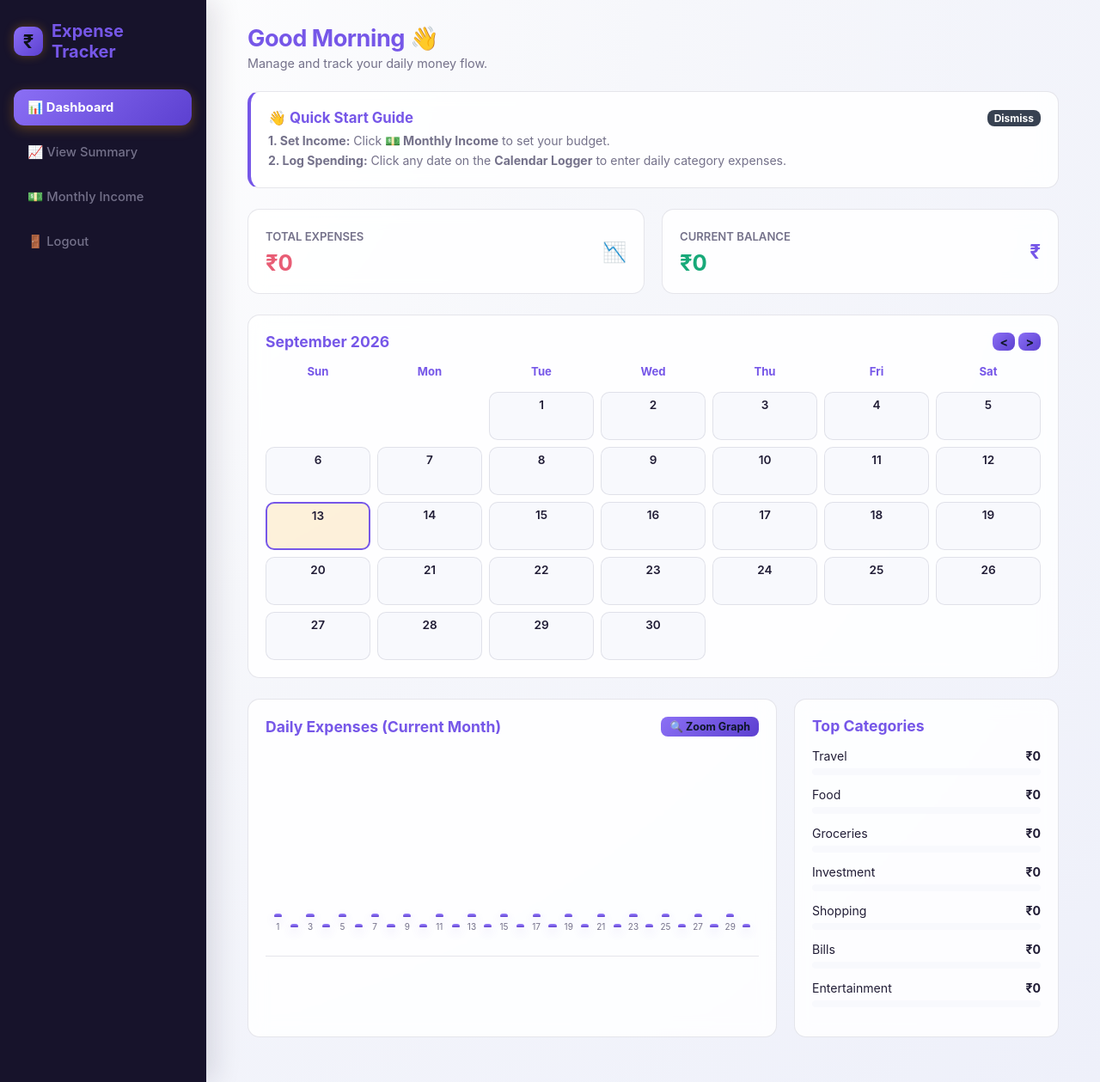
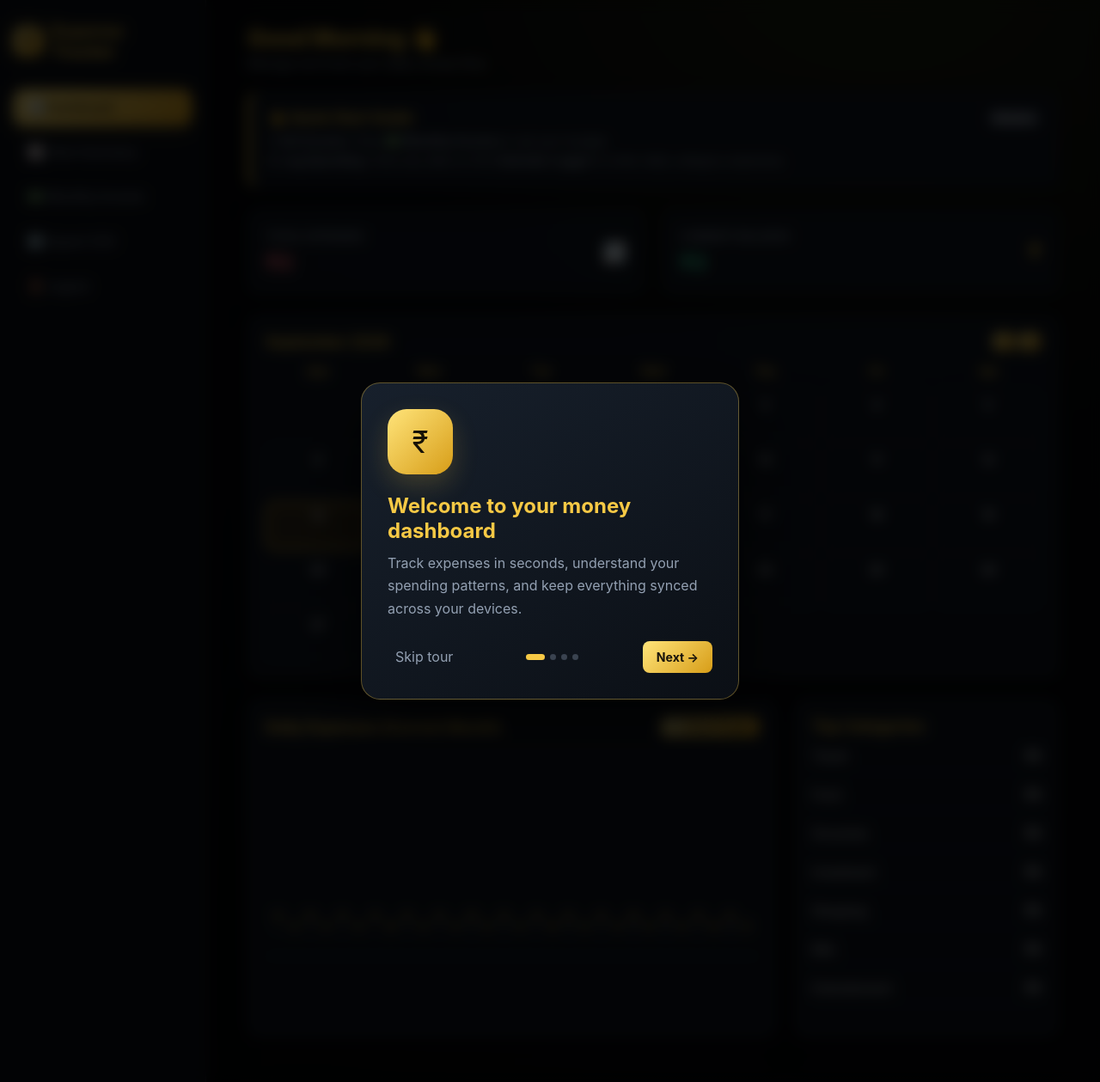
Before and after one commit to srijee31/Expense_calculator, a Flask app: page / in a window 1280 px wide. Shown: the whole page at 86% size. Run offline with Flask 3, Linux system fonts and the light colour scheme; some libraries are stand-ins or nearby versions.

Commit message:
Add dark yellow theme and guided onboarding

```diff
--- a/templates/index.html
+++ b/templates/index.html
@@ -12,28 +12,28 @@
 
   <style>
     :root {
-      --bg-color: #f6f7fb;
-      --sidebar-bg: #17132b;
-      --card-bg: rgba(255, 255, 255, 0.86);
-      --card-inner: #f8f9fd;
-      --primary-gold: #7657e8;
-      --primary-hover: #6042d0;
-      --text-main: #211d36;
-      --text-muted: #74718a;
-      --border-color: rgba(35, 27, 75, 0.11);
-      --border-color-glow: rgba(118, 87, 232, 0.28);
-      --accent-green: #18a979;
-      --accent-green-bg: rgba(24, 169, 121, 0.12);
-      --accent-red: #e85d75;
-      --accent-coral: #ff8b7b;
-      --accent-blue: #4e8cff;
+      --bg-color: #07090d;
+      --sidebar-bg: #0d1118;
+      --card-bg: rgba(18, 24, 34, 0.92);
+      --card-inner: #101721;
+      --primary-gold: #f6c945;
+      --primary-hover: #e0ad25;
+      --text-main: #f8fafc;
+      --text-muted: #93a0b2;
+      --border-color: rgba(255, 255, 255, 0.09);
+      --border-color-glow: rgba(246, 201, 69, 0.38);
+      --accent-green: #35d39a;
+      --accent-green-bg: rgba(53, 211, 154, 0.12);
+      --accent-red: #ff6b7a;
+      --accent-coral: #ff926e;
+      --accent-blue: #63a5ff;
     }
 
     * { box-sizing: border-box; }
 
     html, body {
       margin: 0; padding: 0;
-      background: radial-gradient(circle at 0% 0%, #ffffff 0, var(--bg-color) 42%, #eef0fa 100%); color: var(--text-main);
+      background: radial-gradient(circle at 80% -10%, #20230f 0, var(--bg-color) 38%, #050608 100%); color: var(--text-main);
       font-family: -apple-system, BlinkMacSystemFont, "Segoe UI", Roboto, Helvetica, Arial, sans-serif;
       min-height: 100vh; width: 100%;
     }
@@ -51,7 +51,7 @@
 
     .login-container {
       position: fixed; top: 0; left: 0; width: 100vw; height: 100vh;
-      background: radial-gradient(circle at 20% 10%, #ede9fe 0%, #f8f9ff 45%, #e9e7f8 100%);
+      background: radial-gradient(circle at 20% 10%, #252713 0%, #080a0e 48%, #050608 100%);
       display: flex; align-items: center; justify-content: center; z-index: 3000; padding: 20px;
     }
 
@@ -62,8 +62,8 @@
     }
 
     .login-brand-icon {
-      background: linear-gradient(135deg, #8b6ff5, #5c40d0); width: 56px; height: 56px; border-radius: 50%;
-      display: flex; align-items: center; justify-content: center; font-size: 1.8em; color: #0d1117; font-weight: bold;
+      background: linear-gradient(135deg, #ffe47a, #d79d18); width: 56px; height: 56px; border-radius: 50%;
+      display: flex; align-items: center; justify-content: center; font-size: 1.8em; color: #16120a; font-weight: bold;
       margin: 0 auto 20px auto; box-shadow: 0 0 20px rgba(245, 158, 11, 0.4);
     }
 
@@ -71,18 +71,18 @@
     .login-card p { color: var(--text-muted); font-size: 0.9em; margin-bottom: 32px; line-height: 1.5; }
 
     .google-btn {
-      width: 100%; background: #ffffff; color: #0f172a; border: none; padding: 12px 16px; border-radius: 10px;
+      width: 100%; background: #f8fafc; color: #0f172a; border: none; padding: 12px 16px; border-radius: 10px;
       font-weight: 600; font-size: 0.95em; cursor: pointer; display: flex; align-items: center; justify-content: center;
       gap: 12px; transition: all 0.2s ease; box-shadow: 0 4px 12px rgba(0,0,0,0.2);
     }
 
-    .google-btn:hover { background: #f1f5f9; transform: translateY(-1px); }
+    .google-btn:hover { background: #ffffff; transform: translateY(-1px); }
 
     .app-layout { display: flex; width: 100%; height: 100%; }
 
     .sidebar {
       width: 240px; background-color: var(--sidebar-bg); border-right: 1px solid var(--border-color);
-      color: #fff; display: flex; flex-direction: column; box-shadow: 10px 0 30px rgba(23, 19, 43, 0.12); padding: 24px 16px; flex-shrink: 0;
+      color: #fff; display: flex; flex-direction: column; box-shadow: 10px 0 30px rgba(0, 0, 0, 0.25); padding: 24px 16px; flex-shrink: 0;
     }
 
     .brand {
@@ -92,9 +92,9 @@
     .sidebar .brand #user-profile-badge { display: none !important; }
 
     .brand-icon {
-      background: linear-gradient(135deg, #8b6ff5, #5c40d0); width: 34px; height: 34px; border-radius: 10px;
-      display: flex; align-items: center; justify-content: center; font-size: 1.1em; color: #0d1117; font-weight: bold;
-      box-shadow: 0 0 12px rgba(245, 158, 11, 0.3);
+      background: linear-gradient(135deg, #ffe47a, #d79d18); width: 34px; height: 34px; border-radius: 10px;
+      display: flex; align-items: center; justify-content: center; font-size: 1.1em; color: #16120a; font-weight: bold;
+      box-shadow: 0 0 12px rgba(246, 201, 69, 0.3);
     }
 
     .nav-list { list-style: none; padding: 0; margin: 0; display: flex; flex-direction: column; gap: 10px; }
@@ -105,10 +105,10 @@
       transition: all 0.2s ease;
     }
 
-    .nav-item:hover { background-color: rgba(139, 111, 245, 0.16); color: var(--text-main); }
+    .nav-item:hover { background-color: rgba(246, 201, 69, 0.11); color: var(--text-main); }
     .nav-item.active {
-      background: linear-gradient(135deg, #8b6ff5, #5c40d0); color: #fff; font-weight: 700;
-      box-shadow: 0 4px 14px rgba(245, 158, 11, 0.3);
+      background: linear-gradient(135deg, #ffe47a, #d79d18); color: #16120a; font-weight: 700;
+      box-shadow: 0 4px 14px rgba(246, 201, 69, 0.3);
     }
 
     .main-content { flex: 1; overflow-y: auto; padding: 28px clamp(16px, 4vw, 48px); }
@@ -170,14 +170,31 @@
     .bar-chart { width: 100%; height: 100%; display: flex; align-items: flex-end; gap: 6px; padding: 24px 8px 28px; border-bottom: 1px solid var(--border-color); }
     .bar-column { flex: 1; min-width: 8px; height: 100%; display: flex; flex-direction: column; align-items: center; justify-content: flex-end; gap: 5px; }
     .bar-value { font-size: 10px; color: var(--text-muted); white-space: nowrap; transform: rotate(-45deg); transform-origin: center; }
-    .bar { width: min(24px, 72%); min-height: 3px; border-radius: 7px 7px 2px 2px; background: linear-gradient(180deg, #9b83ff, #6042d0); box-shadow: 0 5px 12px rgba(96,66,208,.2); transition: height .25s ease, filter .2s ease; }
+    .bar { width: min(24px, 72%); min-height: 3px; border-radius: 7px 7px 2px 2px; background: linear-gradient(180deg, #ffe47a, #d79d18); box-shadow: 0 5px 12px rgba(246,201,69,.2); transition: height .25s ease, filter .2s ease; }
     .bar:hover { filter: brightness(1.12); }
     .bar-label { font-size: 10px; color: var(--text-muted); }
     .custom-category-row { display: flex; gap: 8px; align-items: flex-end; }
     .custom-category-row .field { flex: 1; }
+    .offline-banner { background: #9b7511; color: #fff; }
+    .login-brand-icon, .brand-icon { box-shadow: 0 0 22px rgba(246, 201, 69, 0.28); }
+    .stat-card, .section-card, .user-profile-card, .modal-content { box-shadow: 0 16px 36px rgba(0,0,0,.18); }
+    .tour-overlay { position: fixed; inset: 0; z-index: 5000; display: flex; align-items: center; justify-content: center; padding: 20px; background: rgba(0,0,0,.78); backdrop-filter: blur(8px); animation: fadeIn .35s ease; }
+    .tour-card { width: min(440px, 100%); background: linear-gradient(145deg, #17202c, #0b0f15); border: 1px solid rgba(246,201,69,.35); border-radius: 22px; padding: 30px; box-shadow: 0 28px 80px rgba(0,0,0,.6); animation: riseIn .45s ease; }
+    .tour-visual { width: 76px; height: 76px; display: grid; place-items: center; border-radius: 22px; margin-bottom: 22px; font-size: 2.2rem; color: #171207; background: linear-gradient(135deg, #ffe47a, #d79d18); box-shadow: 0 12px 30px rgba(246,201,69,.2); }
+    .tour-card h2 { margin: 0 0 10px; color: var(--primary-gold); }
+    .tour-card p { color: var(--text-muted); line-height: 1.65; margin: 0 0 24px; }
+    .tour-controls { display: flex; justify-content: space-between; gap: 10px; align-items: center; }
+    .tour-dots { display: flex; gap: 6px; }
+    .tour-dot { width: 7px; height: 7px; border-radius: 50%; background: #3a4350; }
+    .tour-dot.active { width: 22px; border-radius: 8px; background: var(--primary-gold); }
+    .text-btn { border: 0; background: transparent; color: var(--text-muted); cursor: pointer; padding: 9px; }
+    @keyframes fadeIn { from { opacity: 0; } to { opacity: 1; } }
+    @keyframes riseIn { from { opacity: 0; transform: translateY(18px) scale(.97); } to { opacity: 1; transform: translateY(0) scale(1); } }
+    @media (prefers-reduced-motion: reduce) { .tour-overlay, .tour-card { animation: none; } }
+
 
     .fullscreen-overlay {
-      position: fixed; top: 0; left: 0; width: 100vw; height: 100vh; background: rgba(246, 247, 251, 0.98);
+      position: fixed; top: 0; left: 0; width: 100vw; height: 100vh; background: rgba(7, 9, 13, 0.98);
       backdrop-filter: blur(14px); z-index: 2000; display: flex; flex-direction: column; padding: 32px;
       opacity: 0; pointer-events: none; transition: opacity 0.3s ease; overflow-y: auto;
     }
@@ -191,8 +208,8 @@
     }
 
     .summary-tab-btn.active {
-      background: linear-gradient(135deg, #8b6ff5, #5c40d0) !important;
-      color: #0f172a !important; border-color: var(--primary-gold) !important;
+      background: linear-gradient(135deg, #ffe47a, #d79d18) !important;
+      color: #16120a !important; border-color: var(--primary-gold) !important;
     }
 
     .modal-overlay {
@@ -215,7 +232,7 @@
     input, select { width: 100%; padding: 10px 12px; background: var(--card-inner); border: 1px solid var(--border-color); color: var(--text-main); border-radius: 8px; font-size: 0.92em; }
 
     .btn {
-      background: linear-gradient(135deg, #8b6ff5, #5c40d0); color: #0f172a; border: none;
+      background: linear-gradient(135deg, #ffe47a, #d79d18); color: #16120a; border: none;
       padding: 10px 16px; border-radius: 8px; font-weight: 700; cursor: pointer; font-size: 0.88em;
     }
 
@@ -263,6 +280,20 @@
     ⚡ Offline Mode: Expenses are saved locally and will auto-sync when online.
   </div>
 
+  <!-- First-use guided walkthrough -->
+  <div id="tour-overlay" class="tour-overlay hidden" role="dialog" aria-modal="true" aria-labelledby="tour-title">
+    <div class="tour-card">
+      <div id="tour-visual" class="tour-visual">₹</div>
+      <h2 id="tour-title">Welcome to your money dashboard</h2>
+      <p id="tour-copy">Track expenses in seconds, understand your spending patterns, and keep everything synced across your devices.</p>
+      <div class="tour-controls">
+        <button class="text-btn" type="button" onclick="skipTour()">Skip tour</button>
+        <div id="tour-dots" class="tour-dots" aria-label="Tour progress"></div>
+        <button class="btn" type="button" onclick="nextTourStep()"><span id="tour-next-label">Next</span> →</button>
+      </div>
+    </div>
+  </div>
+
   <!-- Login Screen -->
   <div id="login-view" class="login-container">
     <div class="login-card">
@@ -300,6 +331,7 @@
         <li class="nav-item active" id="nav-dashboard" onclick="showDashboardView()">📊 Dashboard</li>
         <li class="nav-item" id="nav-summary" onclick="openFullSummaryView()">📈 View Summary</li>
         <li class="nav-item" id="nav-income" onclick="openIncomeModal()">💵 Monthly Income</li>
+        <li class="nav-item" onclick="exportExpensesCsv()">⬇️ Export CSV</li>
         <li class="nav-item" onclick="openLogoutModal()">🚪 Logout</li>
       </ul>
     </div>
@@ -827,6 +859,33 @@
       location.reload();
     };
 
+    const tourSteps = [
+      { icon: '₹', title: 'Welcome to your money dashboard', copy: 'Track expenses in seconds, understand your spending patterns, and keep everything synced across your devices.' },
+      { icon: '＋', title: 'Log expenses by date', copy: 'Tap any day in the calendar, enter one or more categories, and add your own category whenever you need it.' },
+      { icon: '▥', title: 'See patterns instantly', copy: 'Use the bar chart, category breakdown, and summary tabs to spot where your money is going.' },
+      { icon: '↯', title: 'Works offline too', copy: 'Your entries are saved on this device without internet and automatically sync when you reconnect.' }
+    ];
+    let tourStep = 0;
+    function renderTour() {
+      const step = tourSteps[tourStep];
+      document.getElementById('tour-visual').innerText = step.icon;
+      document.getElementById('tour-title').innerText = step.title;
+      document.getElementById('tour-copy').innerText = step.copy;
+      document.getElementById('tour-next-label').innerText = tourStep === tourSteps.length - 1 ? 'Start tracking' : 'Next';
+      document.getElementById('tour-dots').innerHTML = tourSteps.map((_, i) => `<span class="tour-dot ${i === tourStep ? 'active' : ''}"></span>`).join('');
+    }
+    window.nextTourStep = function() {
+      if (tourStep < tourSteps.length - 1) { tourStep += 1; renderTour(); } else { skipTour(); }
+    };
+    window.skipTour = function() { localStorage.setItem('expense_tracker_tour_seen', '1'); document.getElementById('tour-overlay').classList.add('hidden'); };
+    function showTourIfNeeded() { if (!localStorage.getItem('expense_tracker_tour_seen')) { renderTour(); document.getElementById('tour-overlay').classList.remove('hidden'); } }
+    window.exportExpensesCsv = function() {
+      const rows = [['Date', 'Category', 'Amount (INR)'], ...getLocalExpenses().map(item => [item.date, item.category, item.amount])];
+      const csv = rows.map(row => row.map(value => `"${String(value).replace(/"/g, '""')}"`).join(',')).join('\n');
+      const blob = new Blob([csv], { type: 'text/csv;charset=utf-8' });
+      const link = document.createElement('a'); link.href = URL.createObjectURL(blob); link.download = `expense-report-${new Date().toISOString().slice(0,10)}.csv`; link.click(); URL.revokeObjectURL(link.href);
+    };
+
     // Auto load app on start if previously logged in or used locally
     document.addEventListener('DOMContentLoaded', () => {
       categoryKeys = loadCategories();
@@ -835,6 +894,7 @@
       renderCalendar();
       updateDashboardStats();
       updateNetworkStatus();
+      showTourIfNeeded();
     });
   </script>
 
```
Also changed, not shown: static/manifest.json.
